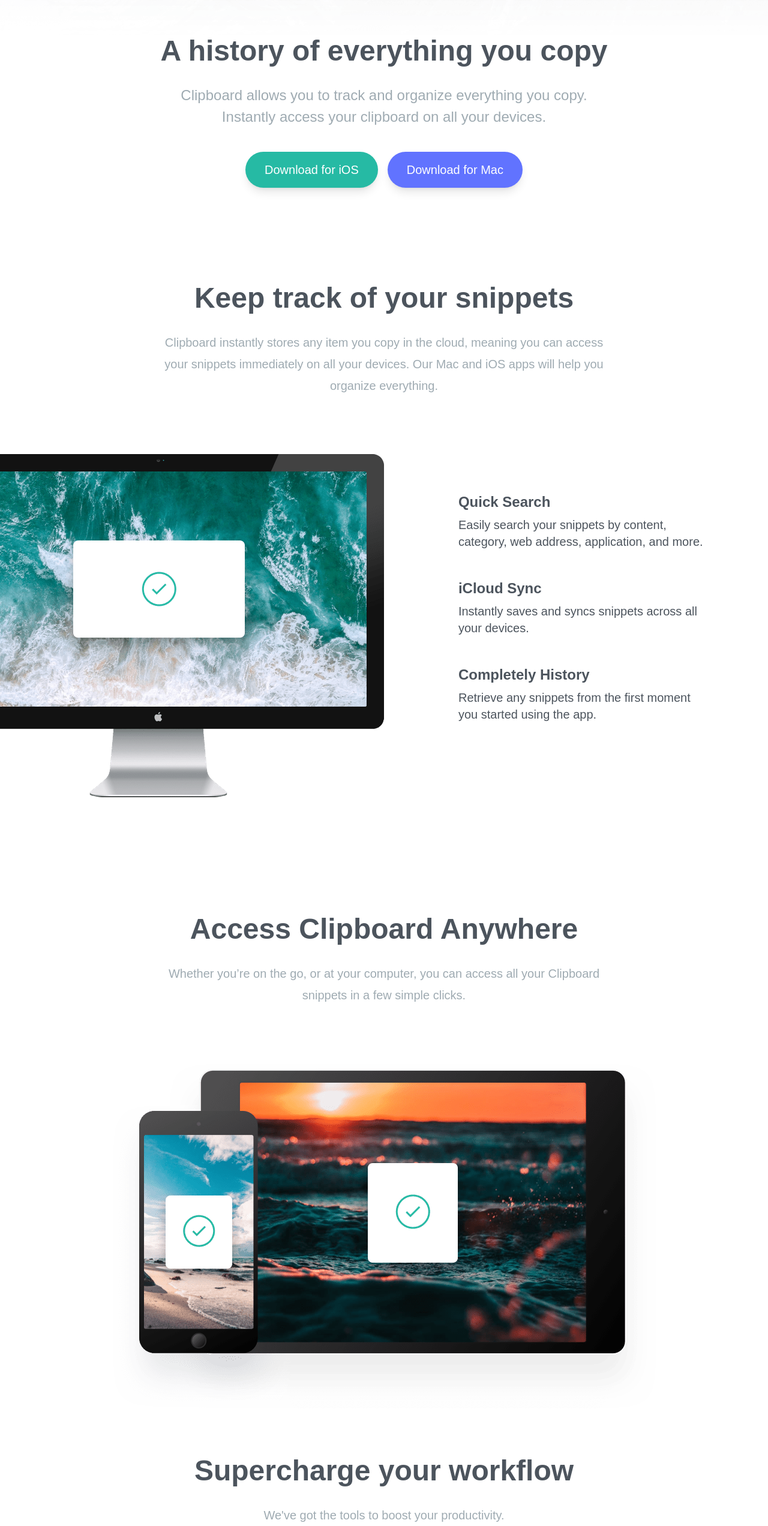
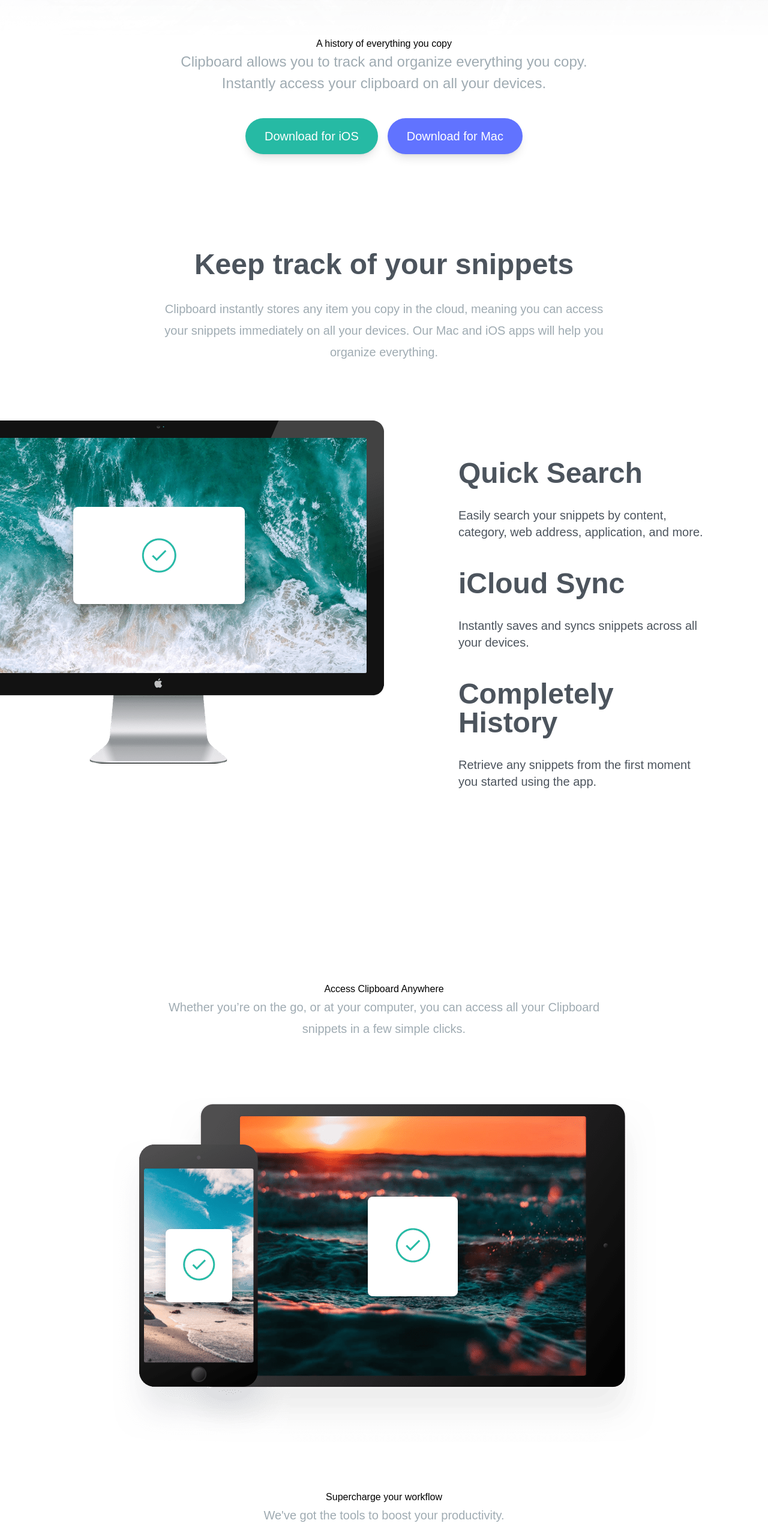
Before and after one commit to Magic1vy/clipboard-website, a website: page index.html in a window 1280 px wide. Shown: the part 256-2800 px from the top of the page at 60% size. Drawn offline with Linux system fonts and the light colour scheme; a web font is replaced by a local one.

Commit message:
second commit

```diff
--- a/index.html
+++ b/index.html
@@ -14,9 +14,9 @@
     <section id="hero">
         <div class="section-container mb-40 pt-16">
             <img class="mx-auto my-16" src="/images/logo.svg" alt="logo">
-            <h3 class="">
+            <h2 class="">
                 A history of everything you copy
-            </h3>
+            </h2>
             <p class="section-content mb-10 text-2xl">
                 Clipboard allows you to track and organize everything you copy. Instantly access your clipboard on all your devices.
             </p>
@@ -35,9 +35,9 @@
     <!-- snippet section -->
     <section id="snippets">
         <div class="section-container my-20">
-            <h3 class="mb-8 text-4xl font-bold text-darkGrayishBlue md:text-5xl">
+            <h2 class="mb-8 text-4xl font-bold text-darkGrayishBlue md:text-5xl">
                 Keep track of your snippets
-            </h3>
+            </h2>
             <p class="section-content  text-xl  mb-24">
                 Clipboard instantly stores any item you copy in the cloud, meaning you can access your snippets immediately on all your devices. Our Mac and iOS apps will help you organize everything.
             </p>
@@ -56,17 +56,17 @@
                 <div class="flex flex-col mt-16 mb-24 space-y-12 text-xl md:w-1/2 md:mb-60 md:text-left md:pl-16">
                     <!-- item -->
                     <div>
-                        <h5>Quick Search</h5>
+                        <h3>Quick Search</h3>
                         <p class="max-w-md text-darkGrayishBlue">Easily search your snippets by content, category, web address, application, and more.</p>
                     </div>
                     <!-- item -->
                     <div>
-                        <h5>iCloud Sync</h5>
+                        <h3>iCloud Sync</h3>
                         <p class="max-w-md text-darkGrayishBlue">Instantly saves and syncs snippets across all your devices.</p>
                     </div>
                     <!-- item -->
                     <div>
-                        <h5>Completely History</h5>
+                        <h3>Completely History</h3>
                         <p class="max-w-md text-darkGrayishBlue">Retrieve any snippets from the first moment you started using the app.</p>
                     </div>
                 </div>
@@ -76,9 +76,9 @@
     <!-- access anywhere section -->
     <section id="access">
         <div class="section-container my-20">
-            <h3>
+            <h2>
                 Access Clipboard Anywhere
-            </h3>
+            </h2>
             <p class="section-content  text-xl  mb-24">
                 Whether you’re on the go, or at your computer, you can access all your Clipboard snippets in a few simple clicks.
             </p>
@@ -88,14 +88,14 @@
     <!-- Supercharge section -->
     <section id="supercharge">
         <div class="section-container my-20">
-            <h3>Supercharge your workflow</h3>
+            <h2>Supercharge your workflow</h2>
             <p class="section-content  text-xl  mb-16">We've got the tools to boost your productivity.</p>
             <!-- items container -->
             <div class="flex flex-col items-center justify-between space-y-60 md:flex-row md:space-y-0 md:space-x-12">
                 <!-- item -->
                 <div class="flex flex-col items-center space-y-5">
                     <img src="/images/icon-blacklist.svg" alt="blacklist" class="mb-6">
-                    <h5>Create Blacklists</h5>
+                    <h3>Create Blacklists</h3>
                     <p class="max-w-md text-darkGrayishBlue">
                         Easily search your snippets by content, category, web address, application, and more.
                     </p>
@@ -103,14 +103,14 @@
                 <!-- item -->
                 <div class="flex flex-col items-center space-y-5">
                     <img src="/images/icon-text.svg" alt="blacklist" class="mb-6">
-                    <h5>Plain Text Snippets</h5>
+                    <h3>Plain Text Snippets</h3>
                     <p class="max-w-md text-darkGrayishBlue">
                         Remove unwanted formatting from copied text for a consistent look.                    </p>
                 </div>
                 <!-- item -->
                 <div class="flex flex-col items-center space-y-5">
                     <img src="/images/icon-preview.svg" alt="blacklist" class="mb-6">
-                    <h5>Sneak Preview</h5>
+                    <h3>Sneak Preview</h3>
                     <p class="max-w-md text-darkGrayishBlue">
                         Quick preview of all snippets on your Clipboard for easy access.                    </p>
                 </div>
@@ -131,7 +131,7 @@
     <!-- bottom cta section -->
     <section id="bottom">
         <div class="section-container my-20">
-            <h3>Clipboard for iOS and MacOS</h3>
+            <h2>Clipboard for iOS and MacOS</h2>
             <p class="section-content  text-xl  mb-10">Available for free on the App Store. Download for Mac or iOS, sync with iCloud and you're ready to start adding to your clipboard.</p>
             <!-- button container -->
             <div class="button-container">
--- a/input.css
+++ b/input.css
@@ -3,10 +3,10 @@
 @tailwind utilities;
 
 @layer base{
-    h3{
+    h2{
         @apply mb-8 text-4xl font-bold text-darkGrayishBlue md:text-5xl;
     }
-    h5{
+    h3{
         @apply mb-2 text-2xl font-bold text-darkGrayishBlue;
     }
 }
```
